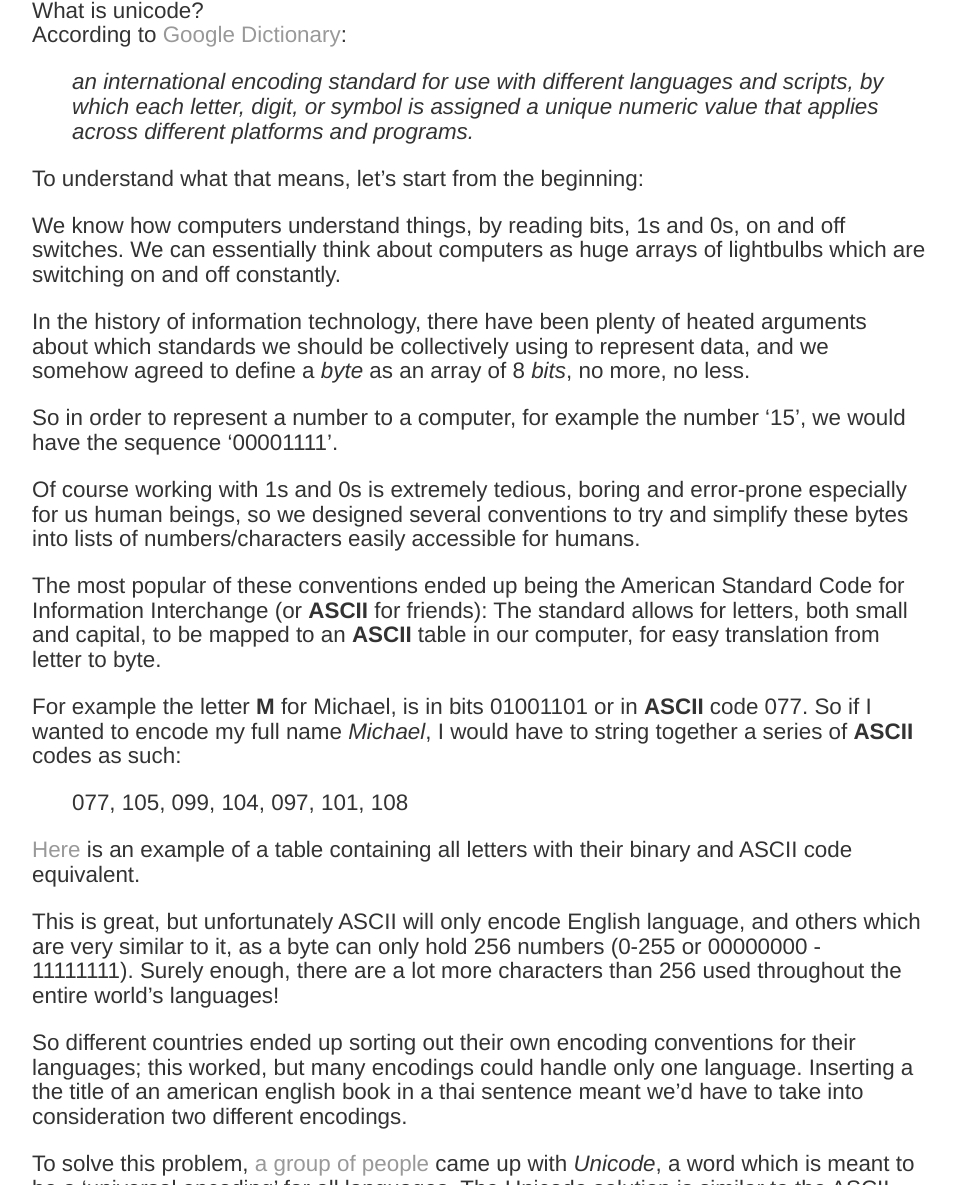
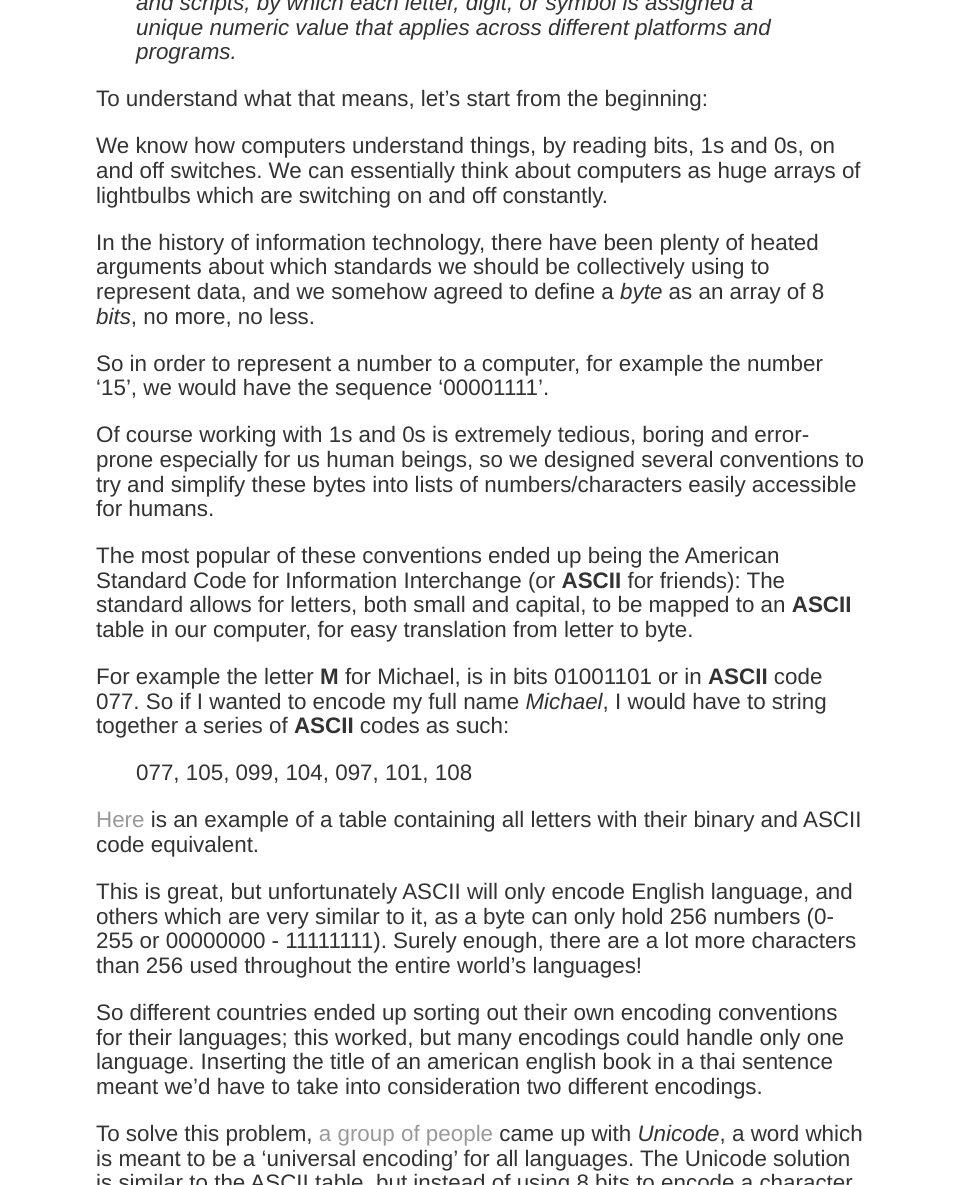
Before and after one commit to maiku1008/maiku1008.github.io, a Jekyll site: the page built from _posts/2017-12-18-unicode.md, in a window 1280 px wide, cut to the strip 735-1920 px from the top of the page. Shown: the whole strip, without its empty margins (160-1116 px from the left). Built offline with Jekyll 4.4.1, drawn with Linux system fonts in a browser that asks for light colours; comment, search, counter and statistics services are not loaded; some of the changed text lies outside the part shown.

Commit message:
various changes

```diff
--- /dev/null
+++ b/_includes/share-page.html
@@ -0,0 +1,8 @@
+
+
+<div class="share-page">
+    Share this on &rarr;
+    <a href="https://twitter.com/intent/tweet?text={{ page.title }}&url={{ site.url }}{{ page.url }}&via={{ site.twitter_username }}&related={{ site.twitter_username }}" rel="nofollow" target="_blank" title="Share on Twitter">Twitter</a>
+    <a href="https://facebook.com/sharer.php?u={{ site.url }}{{ page.url }}" rel="nofollow" target="_blank" title="Share on Facebook">Facebook</a>
+    <a href="https://plus.google.com/share?url={{ site.url }}{{ page.url }}" rel="nofollow" target="_blank" title="Share on Google+">Google+</a>
+</div>
--- a/_layouts/default.html
+++ b/_layouts/default.html
@@ -16,6 +16,7 @@
 		        	<li><a href="/about">About</a></li>
 	        		<li><a href="/blog">Blog</a></li>
 	    		</ul>
+                <hr width="100%">
 			</nav>
 			<div class="container">
 
--- a/_layouts/post.html
+++ b/_layouts/post.html
@@ -24,7 +24,7 @@
 			<div class="noteinfo">
 			<!-- include some categories and tags maybe? -->
 			</div>
-
+                {% include share-page.html %}
 			<hr>
 
 			<!-- Post comments -->
--- a/_posts/2017-12-18-unicode.md
+++ b/_posts/2017-12-18-unicode.md
@@ -31,7 +31,7 @@
 
 This is great, but unfortunately ASCII will only encode English language, and others which are very similar to it, as a byte can only hold 256 numbers (0-255 or 00000000 - 11111111). Surely enough, there are a lot more characters than 256 used throughout the entire world's languages!
 
-So different countries ended up sorting out their own encoding conventions for their languages; this worked, but many encodings could handle only one language. Inserting a the title of an american english book in a thai sentence meant we'd have to take into consideration two different encodings.
+So different countries ended up sorting out their own encoding conventions for their languages; this worked, but many encodings could handle only one language. Inserting the title of an american english book in a thai sentence meant we'd have to take into consideration two different encodings.
 
 To solve this problem, [a group of people](http://www.unicode.org/history/versionone.html) came up with *Unicode*, a word which is meant to be a 'universal encoding' for all languages. The Unicode solution is similar to the ASCII table, but instead of using 8 bits to encode a character, it uses 32. This means we can store up to 4,294,967,295 characters (2^32) compared to the previously available 256. Pretty neat! We can use it to encode all the languages of the world and then some.
 
@@ -43,7 +43,7 @@
 ![Emojis](https://i.imgur.com/h9eXRjP.jpg)
 
 
-**What a time to be alive!**
+_What a time to be alive..._
 
 
 A special mention to [Zed A. Shaw](https://zedshaw.com/) and [Charles Petzold](https://en.wikipedia.org/wiki/Charles_Petzold), and their respective books, [Learn Python the hard way](https://www.amazon.com/Learn-Python-Hard-Way-Introduction/dp/0134692888/ref=sr_1_2?s=books&ie=UTF8&qid=1513551106&sr=1-2&keywords=learn+python+the+hard+way+to+python+3) and [Code: The hidden language of computer hardware and software](https://www.amazon.com/Code-Language-Computer-Hardware-Software/dp/0735611319), for inspiration into writing this post.
--- a/blog/index.html
+++ b/blog/index.html
@@ -6,7 +6,10 @@
 	<ul class="posts">
 
 	  {% for post in site.posts %}
-	    <li><span>{{ post.date | date_to_string }}</span> » <a href="{{ post.url }}" title="{{ post.title }}">{{ post.title }}</a></li>
+      <li><span><b>{{ post.date | date_to_string }}</b></span> » <a href="{{ post.url }}" title="{{ post.title }}">{{ post.title }}</a></li><br>
+
+        {{ post.content | strip_html | truncatewords:35}}
+            <a href="{{ post.url }}"> Read more...</a><br><br>
 	  {% endfor %}
 	</ul>
 
--- a/css/main.css
+++ b/css/main.css
@@ -1,7 +1,18 @@
 body {
     font-family:'Helvetica', 'Arial', 'Sans-Serif';
     margin: 60px auto;
-    width: 70%;
+    width: 60%;
+}
+hr {
+    display: block;
+    width: 100%;
+    margin-top: 0.1em;
+    margin-bottom: 0.5em;
+    margin-left: auto;
+    margin-right: auto;
+    border-style: inset;
+    border-width: 0.2px;
+    color: lightgrey;
 }
 nav ul, footer ul {
     font-family:'Helvetica', 'Arial', 'Sans-Serif';
@@ -53,11 +64,32 @@
 img {
     display: block;
     margin: auto;
-    width: 61%;
+    width: 50%;
 }
 footer {
     border-top: 1px solid #d5d5d5;
     font-size: .8em;
+}
+
+
+
+.share-page {
+    text-align: center;
+    background: $secondary-color;
+    color: $light-color;
+    padding: 8px 15px;
+    border-radius: 5px;
+    margin: 1.5 * $spacing-unit 0;
+
+    a {
+        font-weight: 700;
+        color: #fff;
+        margin-left: 10px;
+
+        &:hover {
+            border-bottom: 1px dashed #fff;
+        }
+    }
 }
 
 
```
Also changed, not shown: index.html (+5 -2 lines).
